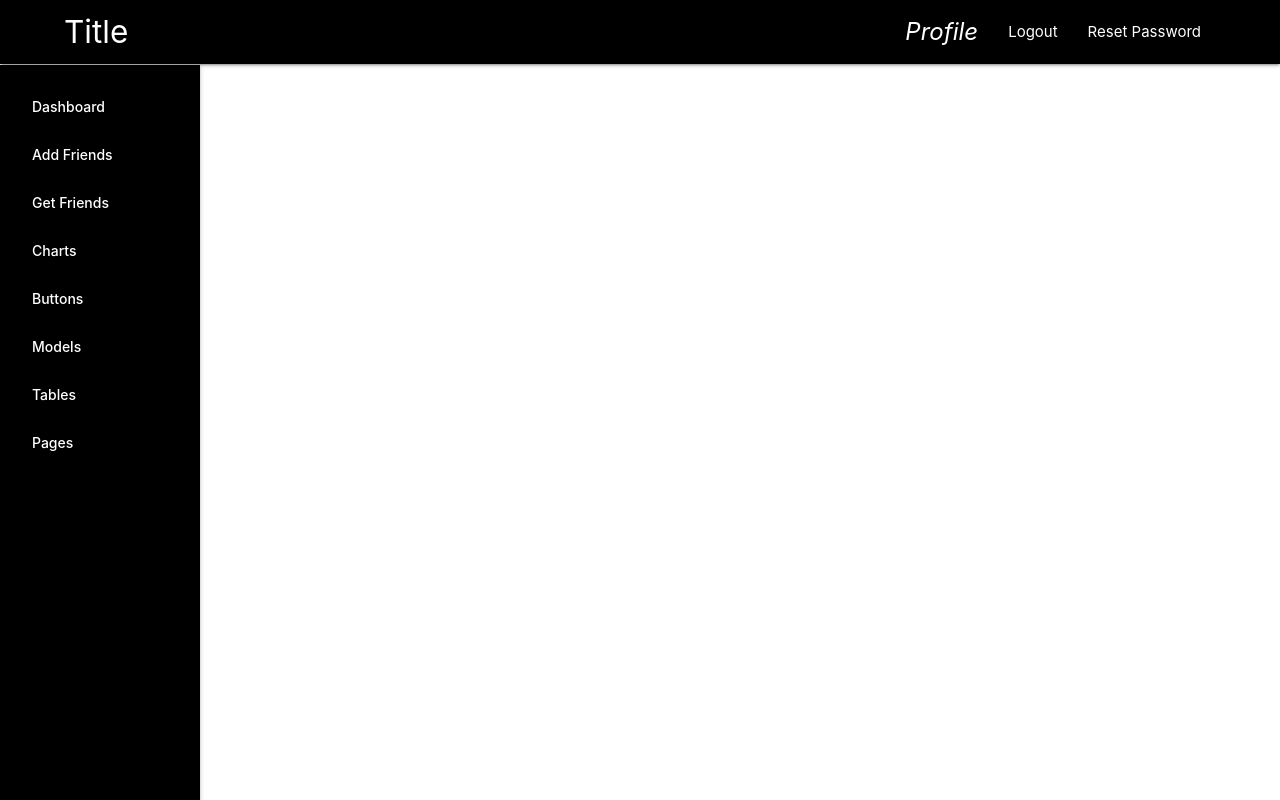
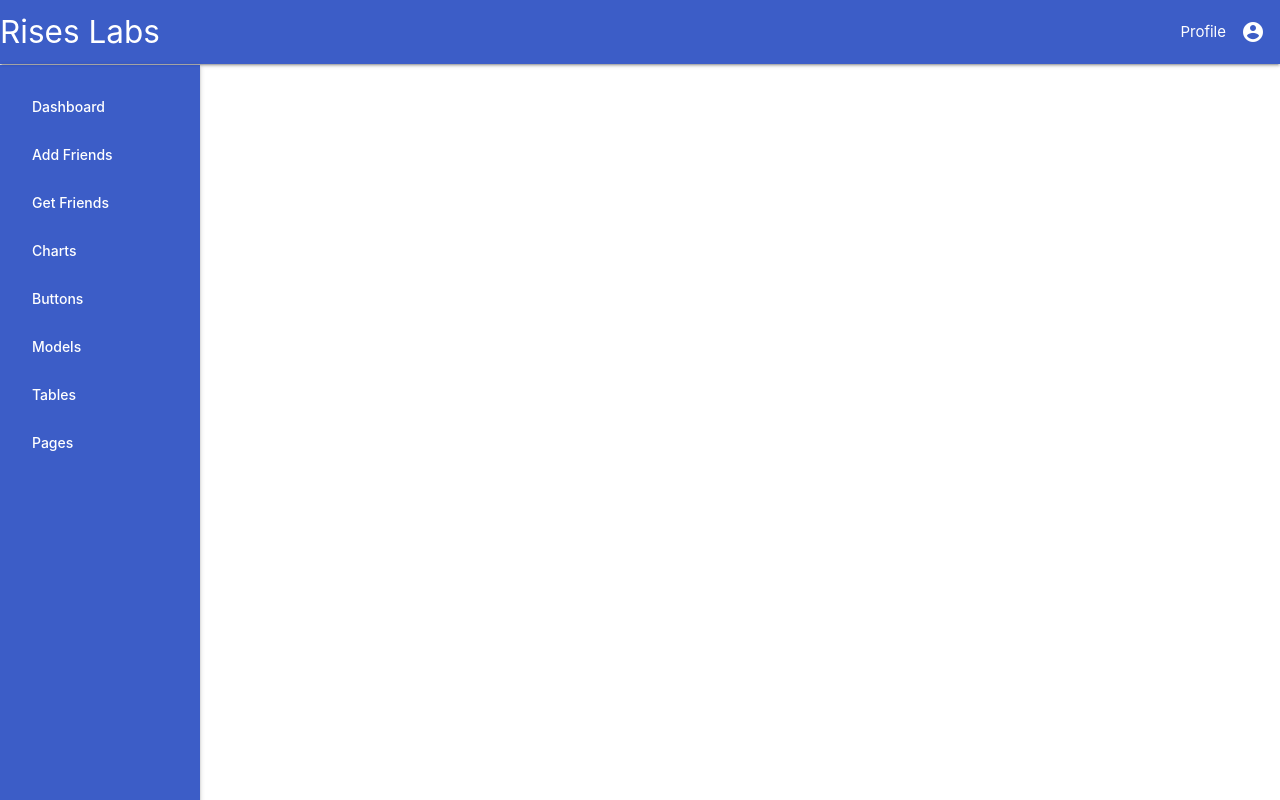
Before and after one commit to praveen-riseslabs/angular-application, an Angular app in the folder fontend/ClientApp/: page /homepage in a window 1280 px wide. Built offline with nearby package versions, Linux system fonts and the light colour scheme.

Commit message:
Profile icon with dropdown

```diff
--- a/fontend/ClientApp/src/app/components/homepage/homepage/homepage.component.css
+++ b/fontend/ClientApp/src/app/components/homepage/homepage/homepage.component.css
@@ -5,62 +5,20 @@
     padding-top: 18px;
     min-height: 10px;
     overflow-y: auto;
-    background-color: black;
+    background-color:rgba(28, 66, 190, 0.856);
+  }
+  .top-nav {
+    background-color:rgba(28, 66, 190, 0.856);
+
   }
   .sidenav li a{
     color: white;
   }
-  .logo {
-    position: absolute;
-    bottom: 70px;
-    left: 50%;
-    transform: translateX(-50%)
-  }
-  .posts {
-    padding: 0 0 5px 0!important;
-  }
-  .event-card {
-    margin: 20px !important;
-  }
   .row {
     padding-top: 30px
   }
-  .search-field {
-    width: 50% !important;
-  }
-  .event-title {
-    margin: 1rem 0 .912rem 1rem !important;
-  }
-  .input-field input[type=search]+.search-icon {
-    left: unset !important;
-    right: 1rem !important;
-    cursor: pointer;
-  }
-  nav .input-field .search-icon, .input-field > .search-icon {
-    right: 0 !important;
-  }
-  .input-field input[type=search] ~ .close-icon {
-    right: unset !important;
-    left: 1rem !important;
-  }
-  /* .calendar-btn {
-    display: block;
-    position: fixed;
-    top: 76%;
-    right: 10%;
-  }
-  .event-today-btn {
-    display: block;
-    position: fixed;
-    top: 86%;
-    right: 10%;
-  } */
-  .event-today > .card-title {
-    padding: 10px;
-  }
-  .modal-trigger {
-    display: block !important;
-  }
+
+
   @media only screen and (min-width: 993px) {
     /* header {
       padding-left: 300px;
@@ -68,118 +26,7 @@
     .sidenav {
       top: 65px !important;
     }
-    .logo {
-      bottom: 130px;
-    }
-    .container {
-      width: 90%;
-    }
-    main {
-      padding-left: 300px;
-    }
-    main .container {
-      width: 100%;
-      max-width:1500px;
-    }
-    .search-field {
-      width: 70% !important;
-    }
-    /* .calendar-btn, .event-today-btn {
-      display: none !important;
-    } */
-    .modal-trigger {
-      display: none !important;
-    }
-    .calendar {
-      display: block !important;
-      position: fixed;
-      margin-right: 18px;
-      box-shadow: 0 2px 2px 0 rgba(0,0,0,0.14), 0 3px 1px -2px rgba(0,0,0,0.12), 0 1px 5px 0 rgba(0,0,0,0.2);
-    }
-    .event-today {
-      display: block;
-      position: fixed;
-      top: 480px;
-      max-width: 475px;
-      margin-right: 18px
-    }
+
   }
 
 /* CALENDAR */
-
-ul {list-style-type: none;}
-
-.month {
-  padding: 55px 25px;
-  width: 100%;
-  background: #E53935;
-  text-align: center;
-}
-
-.month ul {
-  margin: 0;
-  padding: 0;
-}
-
-.month ul li {
-  color: white;
-  font-size: 20px;
-  text-transform: uppercase;
-  letter-spacing: 3px;
-}
-
-.month .prev {
-  float: left;
-  padding-top: 10px;
-}
-
-.month .next {
-  float: right;
-  padding-top: 10px;
-}
-
-.weekdays {
-  margin: 0;
-  padding: 10px 0;
-}
-
-.weekdays li {
-  display: inline-block;
-  width: 12.6%;
-  text-align: center;
-}
-
-.days {
-  padding: 10px 0;
-  margin: 0;
-}
-
-.days li {
-  list-style-type: none;
-  display: inline-block;
-  width: 12.6%;
-  text-align: center;
-  margin-bottom: 5px;
-  font-size:12px;
-  color: #777;
-}
-
-.days li .active {
-  padding: 5px;
-  background: #E53935;
-  color: white !important;
-}
-
-/* Add media queries for smaller screens */
-@media screen and (max-width:720px) {
-  .weekdays li, .days li {width: 13.1%;}
-}
-
-@media screen and (max-width: 420px) {
-  .weekdays li, .days li {width: 12.5%;}
-  .days li .active {padding: 2px;}
-}
-
-@media screen and (max-width: 290px) {
-  .weekdays li, .days li {width: 12.2%;}
-}
--- a/fontend/ClientApp/src/app/components/homepage/homepage/homepage.component.html
+++ b/fontend/ClientApp/src/app/components/homepage/homepage/homepage.component.html
@@ -1,32 +1,24 @@
+<!--
+  <header>
 
-<!-- NAVBAR -->
-  <header>
-    <!-- TOPNAV -->
-    <ul id="dropdown1" class="dropdown-content">
-      <li><a href="#!">Logout</a></li>
-      <li><a href="#!">Reset Password</a></li>
-    </ul>
     <div class="navbar-fixed">
       <nav class="black darken-1">
         <div class="container">
           <div class="nav-wrapper">
-            <a href="#!" class="brand-logo">Title</a>
+            <a  class="brand-logo">Rises Labs</a>
 
             <a href="#" data-target="nav-mobile" class="sidenav-trigger"><i class="material-icons">menu</i></a>
             <ul class="right">
-              <!-- <li><a class="waves-effect waves-light">Login<i class="material-icons right">account_box</i></a></li>
-              <li><a class="dropdown-trigger" href="#!" data-target="dropdown1">Hello User<i class="material-icons right">arrow_drop_down</i></a></li> -->
-              <li><a id="user-profile" class="dropdown-trigger"  data-target="dropdown1" (click)="toggleDropdown()"><i class="material-icons">Profile</i></a></li>
+              <li><a id="user-profile" class="dropdown-trigger"  data-target="dropdown1"><i class="material-icons-right">Profile</i></a></li>
               <li><a routerLink="/logout" >Logout</a></li>
               <li><a routerLink="/resetpassword">Reset Password</a></li>
             </ul>
+
           </div>
         </div>
       </nav>
     </div>
-    <!-- END_TOPNAV -->
 
-    <!-- SIDEBAR -->
     <ul id="nav-mobile" class="sidenav sidenav-fixed" style="width: 200px;">
       <li class="bold">
         <a href="#" >Dashboard</a>
@@ -53,19 +45,64 @@
         <a href="#" class="waves-effect waves-light">Pages</a>
       </li>
     </ul>
-    <!-- END_SIDEBAR -->
+
+
   </header>
-  <!-- END_NAVBAR -->
 
-  <!-- MAIN -->
   <main>
     <div class="container">
       <div class="row">
-        <!-- DASHBOARD -->
 
-        <!-- END_DASHBOARD -->
-        <router-outlet></router-outlet>
       </div>
     </div>
   </main>
-  <!-- END_MAIN -->
+   -->
+
+
+
+<header>
+   <nav class="top-nav">
+    <div class="nav-wrapper">
+      <a href="#" class="brand-logo">Rises Labs</a>
+
+      <ul id="nav-mobile" class="right hide-on-med-and-down">
+        <li><a id="user-profile" class="dropdown-trigger" data-target="dropdown1">
+          Profile<i class="material-icons right">account_circle</i></a></li>
+      </ul>
+    </div>
+  </nav>
+
+  <ul id="nav-mobile" class="sidenav sidenav-fixed" style="width: 200px;">
+    <li class="bold">
+      <a href="#" >Dashboard</a>
+    </li>
+    <li class="bold">
+      <a routerLink="/adduserfriends" class="waves-effect waves-light">Add Friends</a>
+    </li>
+    <li class="bold">
+      <a routerLink="/userfriendslist" class="waves-effect waves-light">Get Friends</a>
+    </li>
+    <li class="bold">
+      <a href="#" class="waves-effect waves-light">Charts</a>
+    </li>
+    <li class="bold">
+      <a href="#" class="waves-effect waves-light">Buttons</a>
+    </li>
+    <li class="bold">
+      <a href="#" class="waves-effect waves-light">Models</a>
+    </li>
+    <li class="bold">
+      <a href="#" class="waves-effect waves-light">Tables</a>
+    </li>
+    <li class="bold">
+      <a href="#" class="waves-effect waves-light">Pages</a>
+    </li>
+  </ul>
+
+  <!-- Dropdown Structure -->
+  <ul id="dropdown1" class="dropdown-content">
+    <li><a href="#!">Profile Settings</a></li>
+    <li class="divider"></li>
+    <li><a href="#!">Logout</a></li>
+  </ul>
+</header>
--- a/fontend/ClientApp/src/app/components/homepage/homepage/homepage.component.ts
+++ b/fontend/ClientApp/src/app/components/homepage/homepage/homepage.component.ts
@@ -1,29 +1,34 @@
 import { Component, OnInit } from '@angular/core';
-import { Renderer2, ElementRef, ViewChild } from '@angular/core';
+import { Renderer2, ElementRef, ViewChild, AfterViewInit } from '@angular/core';
+import $ from 'jquery';
+declare var M: any; // Declare Materialize as any
 
 @Component({
   selector: 'app-homepage',
   templateUrl: './homepage.component.html',
   styleUrls: ['./homepage.component.css']
 })
-export class HomepageComponent implements OnInit {
+
+
+export class HomepageComponent implements OnInit, AfterViewInit {
   @ViewChild('userProfile') userProfile: ElementRef;
   @ViewChild('dropdown1') dropdown1: ElementRef;
 
-  constructor(private renderer: Renderer2) { }
+  constructor(private renderer: Renderer2, private el: ElementRef) { }
 
   ngOnInit() {
+
   }
 
-  toggleDropdown() {
-    debugger
-    const dropdown = this.dropdown1.nativeElement;
 
-    if (dropdown.style.display === 'block') {
-      this.renderer.setStyle(dropdown, 'display', 'none');
-    } else {
-      this.renderer.setStyle(dropdown, 'display', 'block');
-    }
+  ngAfterViewInit() {
+    const dropdownTrigger = this.el.nativeElement.querySelector('.dropdown-trigger');
+    M.Dropdown.init(dropdownTrigger, {
+      constrainWidth: false
+    });
   }
 
+
+
+
 }
--- a/fontend/ClientApp/src/index.html
+++ b/fontend/ClientApp/src/index.html
@@ -4,6 +4,7 @@
   <meta charset="utf-8">
   <title>RegistrationPage</title>
   <base href="/">
+  <link href="https://fonts.googleapis.com/icon?family=Material+Icons" rel="stylesheet">
 
   <meta name="viewport" content="width=device-width, initial-scale=1">
   <link rel="icon" type="image/x-icon" href="favicon.ico">
```
